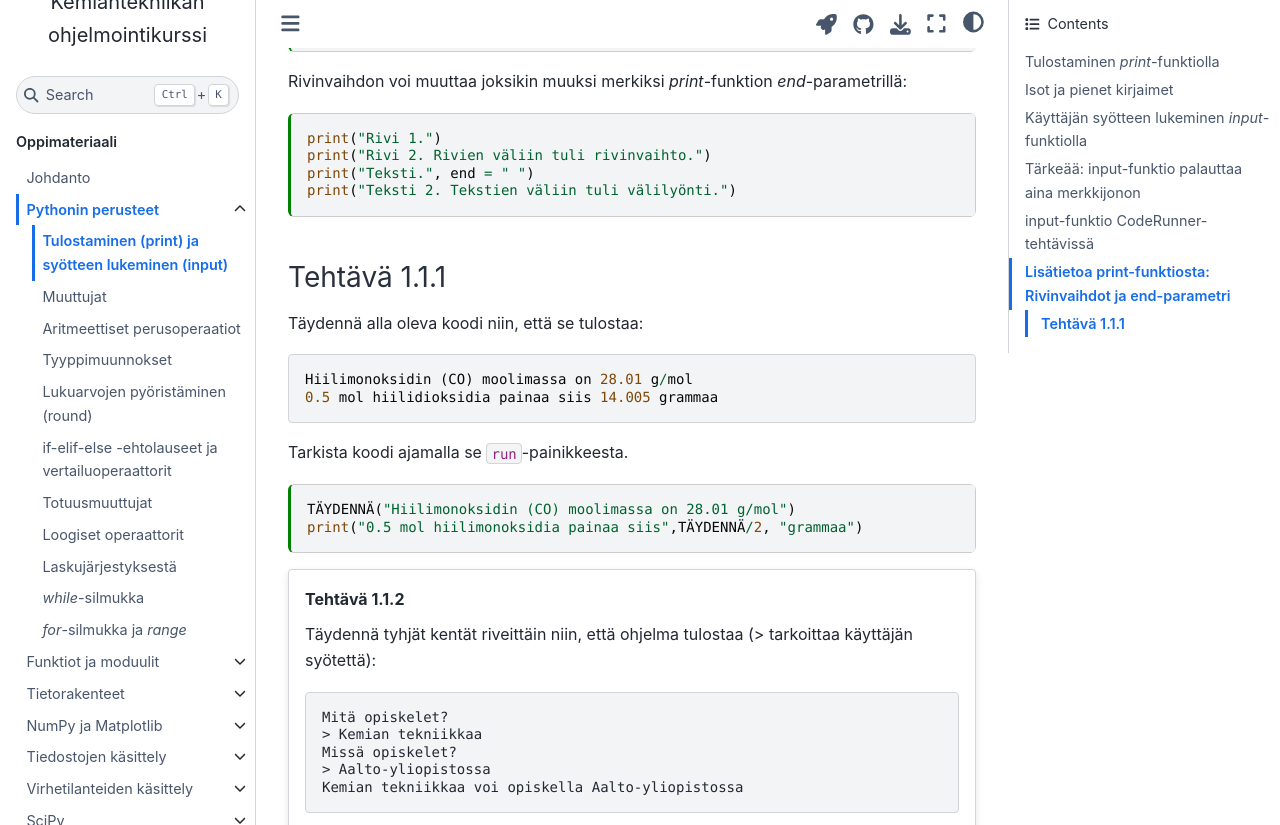
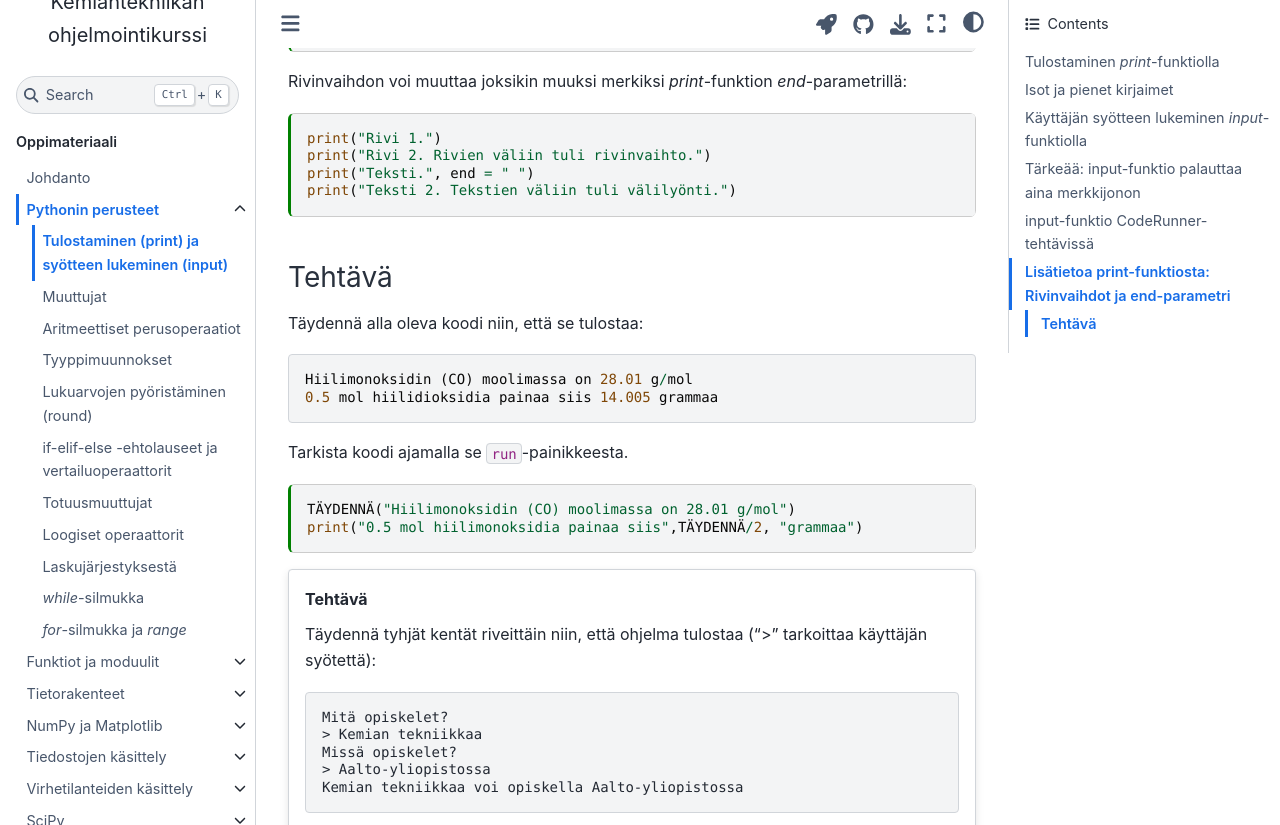
Before and after one commit to elina-ruha/CHEM-ohjelmointikurssikirja-test, a Jupyter Book: the page built from book/perusteet/print-input.md, in a window 1280 px wide and 900 px high, scrolled down 3168 px, cut to the strip 0-825 px from the top of the window. Built offline with Jupyter Book 1.0.4 settings and Sphinx 7.4.7 and the Sphinx Book theme 1.1.4, drawn with Linux system fonts in a browser that asks for light colours; comment, search, counter and statistics services are not loaded.

Commit message:
Update print-input.md

````diff
--- a/book/perusteet/print-input.md
+++ b/book/perusteet/print-input.md
@@ -114,7 +114,7 @@ print("Rivi 2. Rivien väliin tuli rivinvaihto.")
 print("Teksti.", end = " ")
 print("Teksti 2. Tekstien väliin tuli välilyönti.")
 ```
-### Tehtävä 1.1.1
+### Tehtävä
 Täydennä alla oleva koodi niin, että se tulostaa:
 ```
 Hiilimonoksidin (CO) moolimassa on 28.01 g/mol
@@ -125,8 +125,8 @@ Tarkista koodi ajamalla se `run`-painikkeesta.
 TÄYDENNÄ("Hiilimonoksidin (CO) moolimassa on 28.01 g/mol")
 print("0.5 mol hiilimonoksidia painaa siis",TÄYDENNÄ/2, "grammaa")
 ```
-:::::{card} Tehtävä 1.1.2
-Täydennä tyhjät kentät riveittäin niin, että ohjelma tulostaa (> tarkoittaa käyttäjän syötettä):
+:::::{card} Tehtävä
+Täydennä tyhjät kentät riveittäin niin, että ohjelma tulostaa (">" tarkoittaa käyttäjän syötettä):
 ```
 Mitä opiskelet?
 > Kemian tekniikkaa
````
Also changed, not shown: other parts of book/perusteet/print-input.md (+1 -1 lines).
